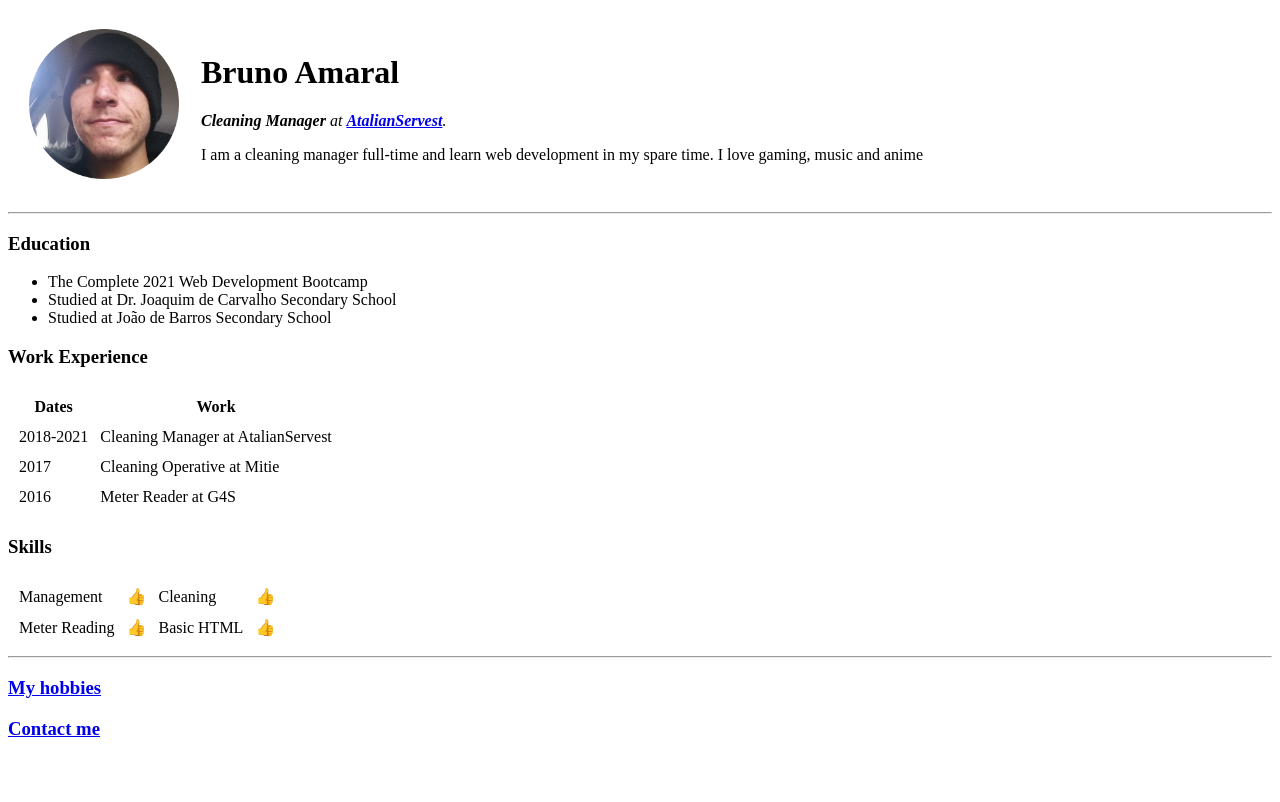
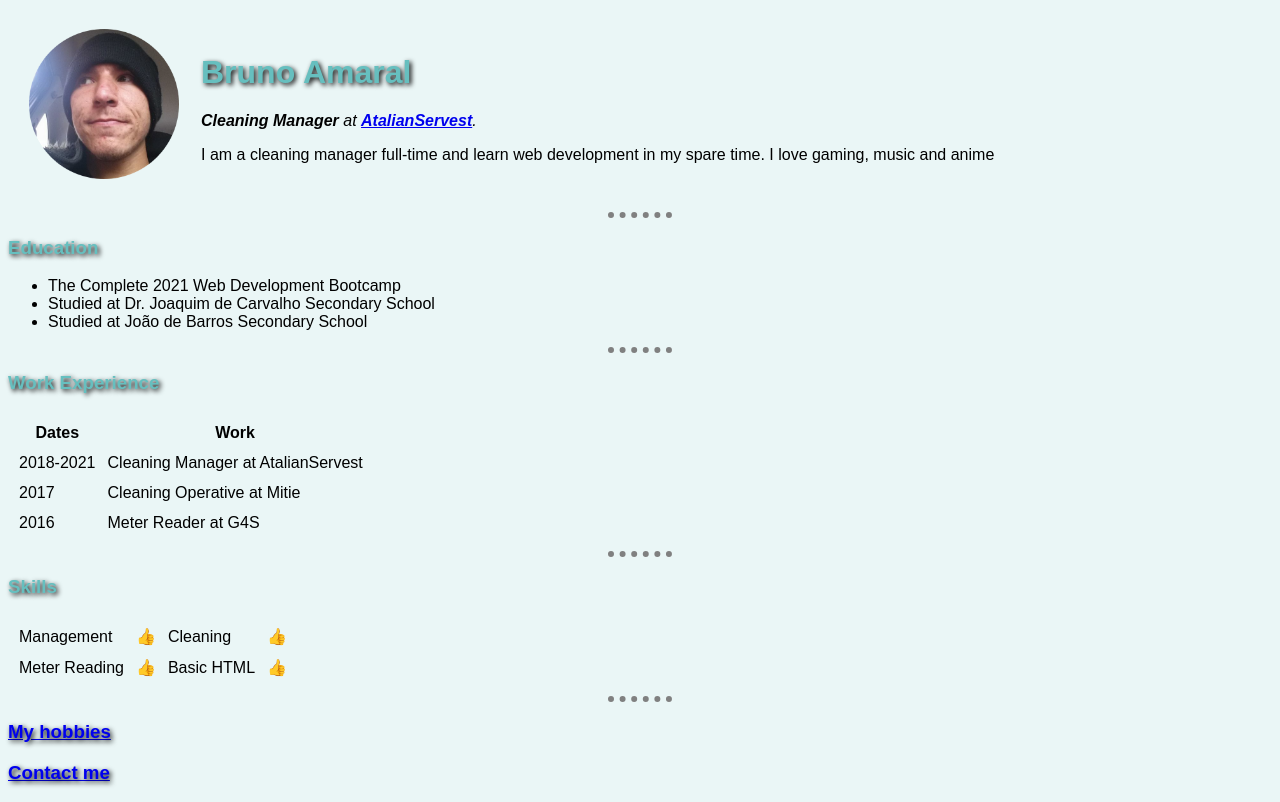
Before and after one commit to notblankdev/cv, a plain HTML site: page index.html in a window 1280 px wide. Drawn offline with Linux system fonts and the light colour scheme.

Commit message:
css updates

```diff
--- a/contact.html
+++ b/contact.html
@@ -1,9 +1,12 @@
 <!DOCTYPE html>
 <html>
+
 <head>
   <meta charset="utf-8">
   <title>Contact</title>
+  <link rel="stylesheet" href="css/styles.css">
 </head>
+
 <body>
   <h1>Contact Me</h1>
   <p>Email: bmamaral@outlook.com ✉</p>
@@ -19,4 +22,5 @@
     <input type="submit">
   </form>
 </body>
+
 </html>
--- /dev/null
+++ b/css/styles.css
@@ -0,0 +1,19 @@
+  body {
+      background-color: #eaf6f6;
+      font-family: Arial, Helvetica, sans-serif;
+    }
+    hr {
+      border-style: none;
+      border-top: dotted;
+      border-color: grey;
+      border-width: 6px;
+      width: 5%;
+    }
+    h1 {
+        color: #66bfbf;
+        text-shadow: 2px 2px 5px black;
+    }
+    h3 {
+        color: #66bfbf;
+        text-shadow: 2px 2px 5px black;
+    }
--- a/index.html
+++ b/index.html
@@ -1,16 +1,21 @@
 <!DOCTYPE html>
 <html>
+
 <head>
   <meta charset="utf-8" />
   <title>Bruno's Personal Site 🥶</title>
+  <link rel="stylesheet" href="css/styles.css">
 </head>
+
 <body>
   <table cellspacing="20">
     <tr>
       <td><img src="images\brunoamaral1.png" alt="Personal picture" height="150" width="150"></td>
-        <td><h1>Bruno Amaral</h1>
+      <td>
+        <h1>Bruno Amaral</h1>
         <p><em><strong>Cleaning Manager</strong> at <strong><a href="https://www.atalianservest.co.uk/">AtalianServest</a></strong>.</em></p>
-    <p>I am a cleaning manager full-time and learn web development in my spare time. I love gaming, music and anime</p></td>
+        <p>I am a cleaning manager full-time and learn web development in my spare time. I love gaming, music and anime</p>
+      </td>
     </tr>
   </table>
 
@@ -20,8 +25,9 @@
   <ul>
     <li>The Complete 2021 Web Development Bootcamp</li>
     <li>Studied at Dr. Joaquim de Carvalho Secondary School</li>
-        <li>Studied at  João de Barros Secondary School</li>
+    <li>Studied at João de Barros Secondary School</li>
   </ul>
+  <hr>
   <h3>Work Experience</h3>
   <table cellspacing="10">
     <thead>
@@ -32,16 +38,20 @@
     </thead>
     <tbody>
       <tr>
-      <td>2018-2021</td> <td>Cleaning Manager at AtalianServest</td>
+        <td>2018-2021</td>
+        <td>Cleaning Manager at AtalianServest</td>
       </tr>
       <tr>
-      <td>2017</td> <td>Cleaning Operative at Mitie</td>
+        <td>2017</td>
+        <td>Cleaning Operative at Mitie</td>
       </tr>
       <tr>
-      <td>2016</td><td>Meter Reader at G4S</td>
+        <td>2016</td>
+        <td>Meter Reader at G4S</td>
       </tr>
     </tbody>
   </table>
+  <hr>
   <h3>Skills</h3>
   <table cellspacing="10">
     <tr>
@@ -51,8 +61,10 @@
       <td>👍</td>
     </tr>
     <tr>
-      <td>Meter Reading</td><td>👍</td>
-      <td>Basic HTML</td><td>👍</td>
+      <td>Meter Reading</td>
+      <td>👍</td>
+      <td>Basic HTML</td>
+      <td>👍</td>
     </tr>
   </table>
   <hr>
```
Also changed, not shown: hobbies.html (+4 -0 lines). Lines whose indentation alone changed are shown as unchanged.
